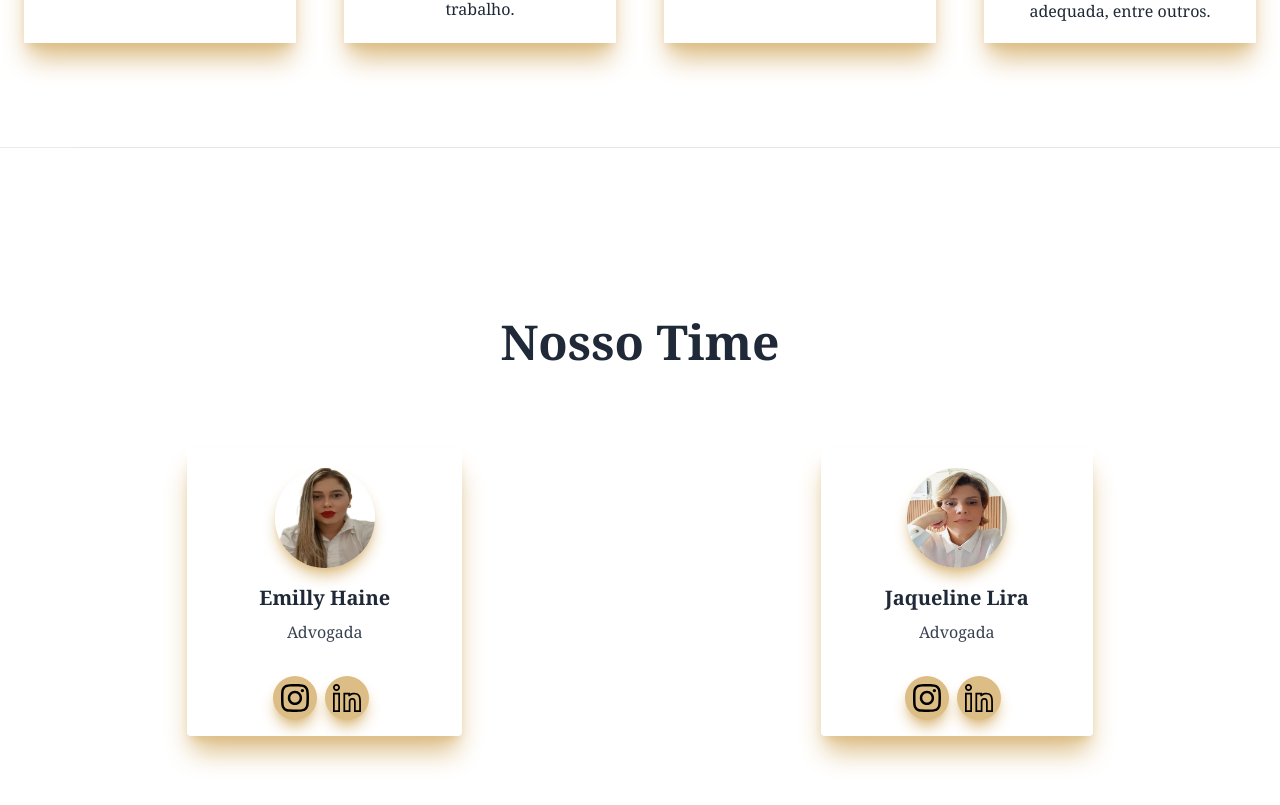
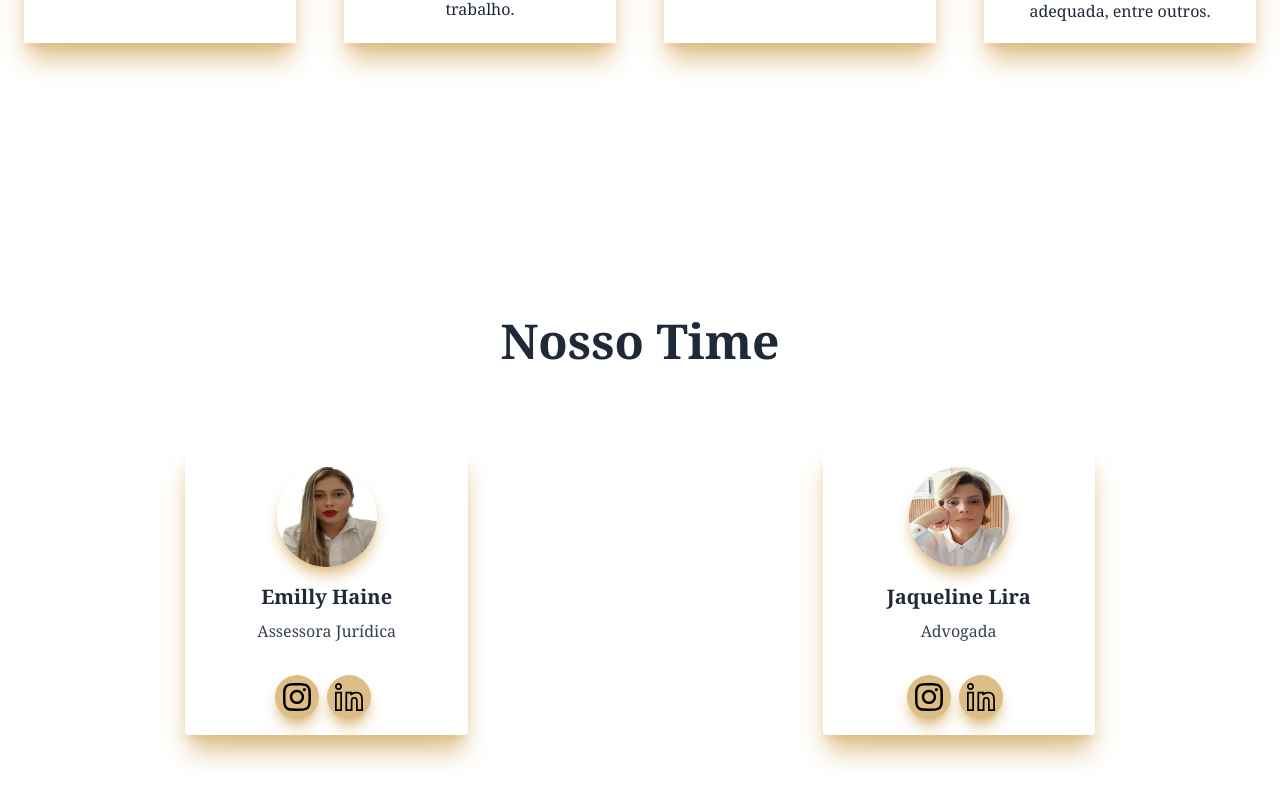
Before and after one commit to melo-gustavo/lira-haine-advocacia, a Vue app: page / in a window 1280 px wide. Shown: the part 1167-1972 px from the top of the page. Built offline with nearby package versions, Linux system fonts and the light colour scheme.

Commit message:
adjusts datails in layout

```diff
--- a/src/components/Acting.vue
+++ b/src/components/Acting.vue
@@ -2,7 +2,7 @@
 </script>
 
 <template>
-    <section class="bg-white border-b py-8" id="acting">
+    <section class="bg-white py-8" id="acting">
         <div class="container mx-auto flex flex-wrap pt-4 pb-12">
             <h2 class="w-full my-2 text-5xl font-bold leading-tight text-center text-gray-800">
                 Áreas de Atuação
--- a/src/components/Header.vue
+++ b/src/components/Header.vue
@@ -162,8 +162,5 @@ const closeMenu = () => {
   #button-menu {
     @apply mt-10;
   }
-  /* #text-desktop {
-    display: none;
-  } */
 }
 </style>
--- a/src/components/OurTeam.vue
+++ b/src/components/OurTeam.vue
@@ -18,7 +18,7 @@
                     <div class="px-6 py-4">
                         <div class="font-bold text-xl mb-2">Emilly Haine</div>
                         <p class="text-gray-700 text-base">
-                            Advogada
+                            Assessora Jurídica
                         </p>
                     </div>
                     <div class="px-6 pt-4 pb-2 flex justify-center">
```
